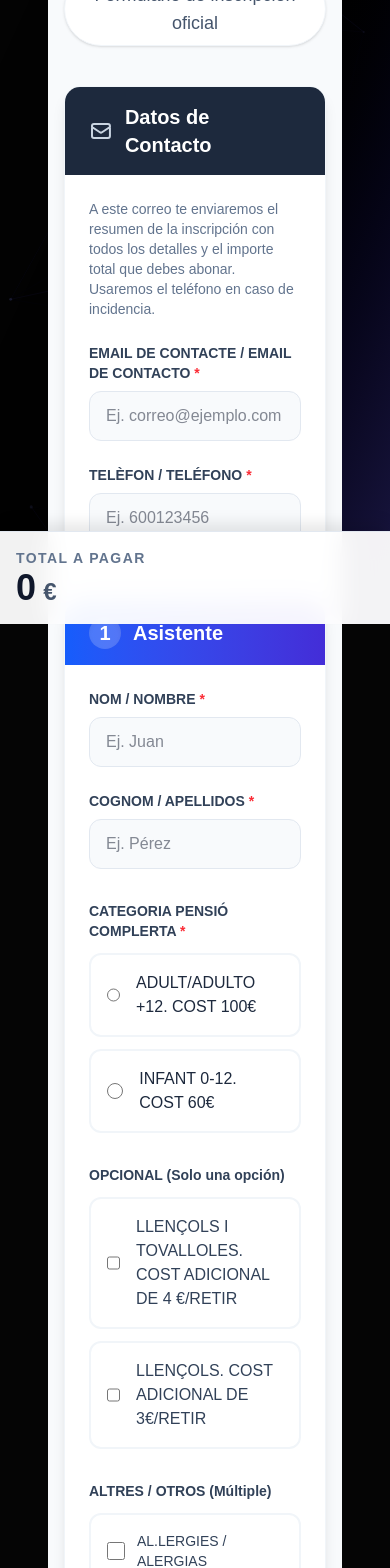
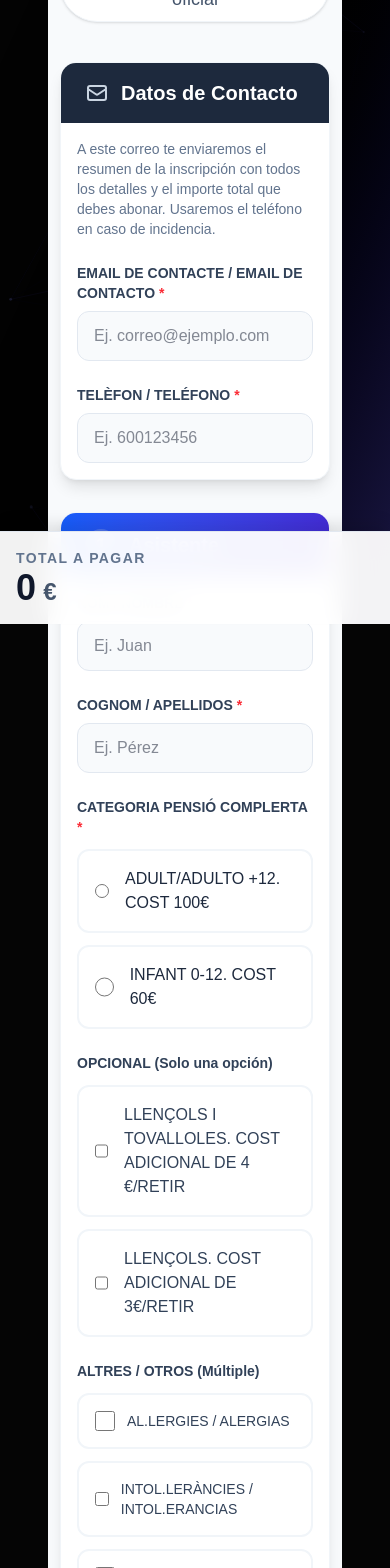
Before and after one commit to Ulrexon/OneForAll, a Next.js app: page /en/retir-rutlla-2026 in a window 390 px wide. Shown: the part 220-1788 px from the top of the page. Built offline with nearby package versions, Linux system fonts and the light colour scheme.

Commit message:
feat: add keyboard detection logic and responsive padding adjustments to the registration form UI

```diff
--- a/app/[lang]/retir-rutlla-2026/page.tsx
+++ b/app/[lang]/retir-rutlla-2026/page.tsx
@@ -1,6 +1,6 @@
 "use client";
 
-import React, { useState, useMemo } from 'react';
+import React, { useState, useMemo, useEffect } from 'react';
 
 type Person = {
   id: string;
@@ -45,6 +45,25 @@ export default function RetirRutlla2026Form() {
   const [telefono, setTelefono] = useState('');
   const [isSubmitting, setIsSubmitting] = useState(false);
   const [status, setStatus] = useState<{ type: 'success' | 'error' | null; message: string }>({ type: null, message: '' });
+  const [isKeyboardOpen, setIsKeyboardOpen] = useState(false);
+
+  useEffect(() => {
+    const handleFocusIn = (e: Event) => {
+      const target = e.target as HTMLElement;
+      if (target.tagName === 'INPUT' || target.tagName === 'TEXTAREA') {
+        setIsKeyboardOpen(true);
+      }
+    };
+    const handleFocusOut = () => {
+      setIsKeyboardOpen(false);
+    };
+    window.addEventListener('focusin', handleFocusIn);
+    window.addEventListener('focusout', handleFocusOut);
+    return () => {
+      window.removeEventListener('focusin', handleFocusIn);
+      window.removeEventListener('focusout', handleFocusOut);
+    };
+  }, []);
 
   const calculateTotal = useMemo(() => {
     return people.reduce((acc, person) => {
@@ -174,7 +193,7 @@ export default function RetirRutlla2026Form() {
   };
 
   return (
-    <div className="min-h-screen bg-slate-50 py-12 px-4 sm:px-6 lg:px-8 font-sans">
+    <div className="min-h-screen bg-slate-50 py-6 sm:py-12 px-3 sm:px-6 lg:px-8 font-sans">
       <div className="max-w-3xl mx-auto">
         <div className="text-center mb-10">
           <h1 className="text-4xl md:text-5xl font-extrabold text-slate-900 tracking-tight mb-4">
@@ -202,7 +221,7 @@ export default function RetirRutlla2026Form() {
                 Datos de Contacto
               </h2>
             </div>
-            <div className="p-6 sm:p-8">
+            <div className="p-4 sm:p-8">
               <p className="text-sm text-slate-500 mb-6">A este correo te enviaremos el resumen de la inscripción con todos los detalles y el importe total que debes abonar. Usaremos el teléfono en caso de incidencia.</p>
 
               <div className="grid grid-cols-1 md:grid-cols-2 gap-6">
@@ -255,7 +274,7 @@ export default function RetirRutlla2026Form() {
                 )}
               </div>
 
-              <div className="p-6 sm:p-8 space-y-8">
+              <div className="p-4 sm:p-8 space-y-6 sm:space-y-8">
                 <div className="grid grid-cols-1 gap-6 sm:grid-cols-2">
                   <div>
                     <label className="block text-sm font-semibold text-slate-700 mb-2">NOM / NOMBRE <span className="text-red-500">*</span></label>
@@ -386,7 +405,7 @@ export default function RetirRutlla2026Form() {
         </form>
 
         {/* Floating Total Price Bar */}
-        <div className="fixed bottom-0 left-0 right-0 bg-white/95 backdrop-blur-md border-t border-slate-200 shadow-[0_-10px_15px_-3px_rgba(0,0,0,0.1)] p-4 sm:p-6 z-50">
+        <div className={`fixed bottom-0 left-0 right-0 bg-white/95 backdrop-blur-md border-t border-slate-200 shadow-[0_-10px_15px_-3px_rgba(0,0,0,0.1)] p-4 sm:p-6 z-50 transition-transform duration-300 ${isKeyboardOpen ? 'translate-y-full opacity-0 pointer-events-none' : 'translate-y-0 opacity-100'}`}>
           <div className="max-w-3xl mx-auto flex items-center justify-between">
             <div className="flex items-center space-x-4">
               <div className="bg-blue-100 text-blue-800 p-3 rounded-xl hidden sm:block">
```
